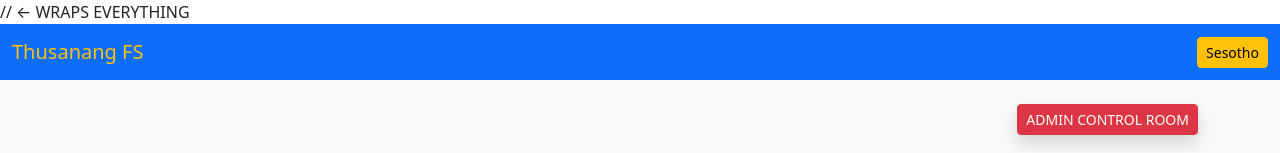
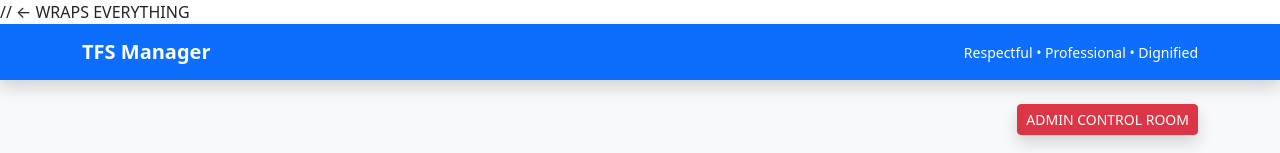
Before and after one commit to Bongz26/tfs-react, a React (Create React App) app: page / in a window 1280 px wide. Shown: the top 153 px of the page. Built offline with nearby package versions, Linux system fonts and the light colour scheme; no server answers.

Commit message:
Update Navbar.jsx

```diff
--- a/src/components/Navbar.jsx
+++ b/src/components/Navbar.jsx
@@ -1,11 +1,17 @@
+import { Link } from 'react-router-dom';
 import { useLang } from './LangContext';
+
 export default function Navbar() {
-  const { txt, toggle } = useLang();
+  const { txt } = useLang();
   return (
-    <nav className="navbar bg-primary text-white">
-      <div className="container-fluid">
-        <a className="navbar-brand text-warning" href="/">Thusanang FS</a>
-        <button className="btn btn-warning btn-sm" onClick={toggle}>{txt('lang_btn')}</button>
+    <nav className="navbar bg-primary shadow">
+      <div className="container">
+        <Link to="/" className="navbar-brand text-white fw-bold">
+          <span className="text-gold">T</span>FS Manager
+        </Link>
+        <span className="text-white small">
+          Respectful • Professional • Dignified
+        </span>
       </div>
     </nav>
   );
```
